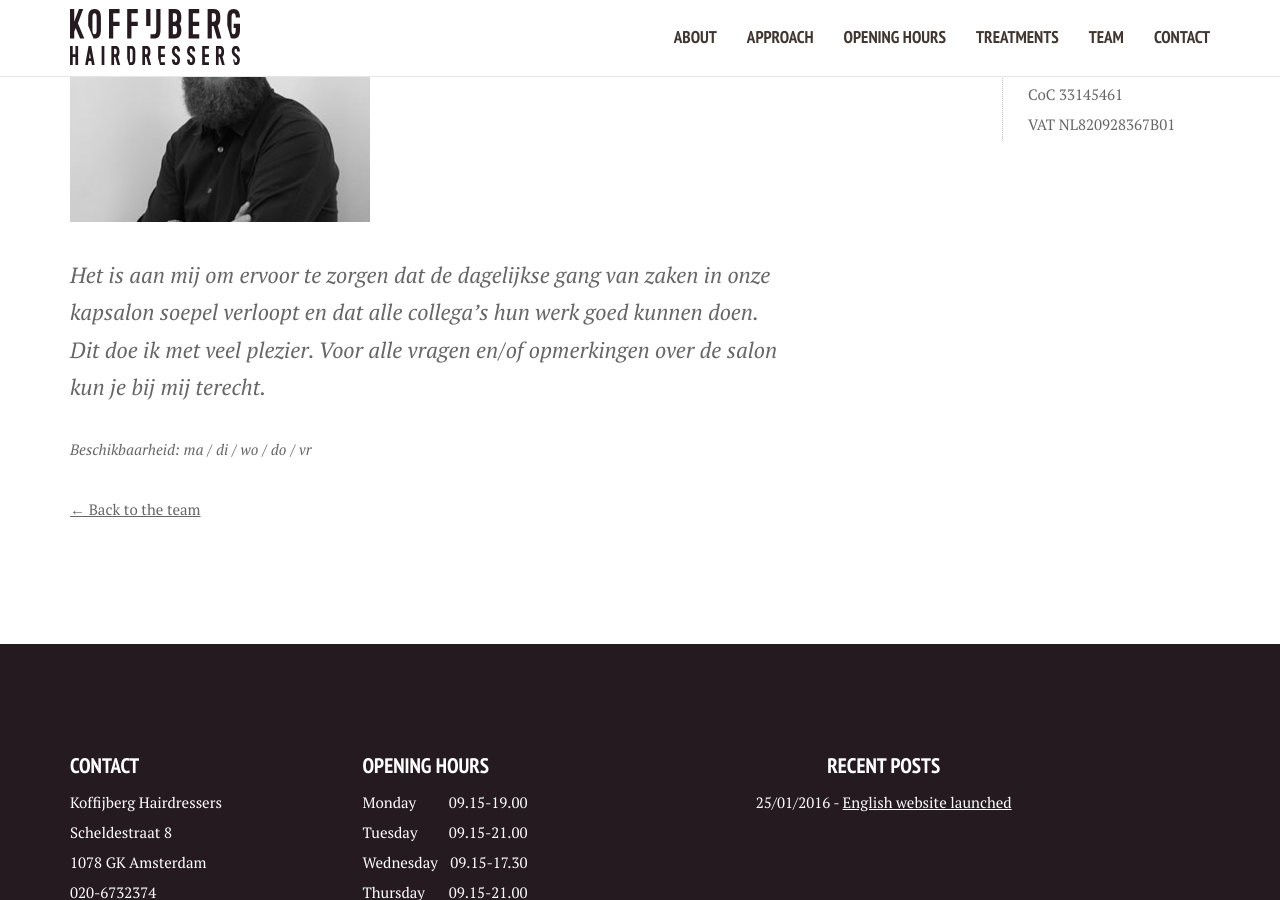
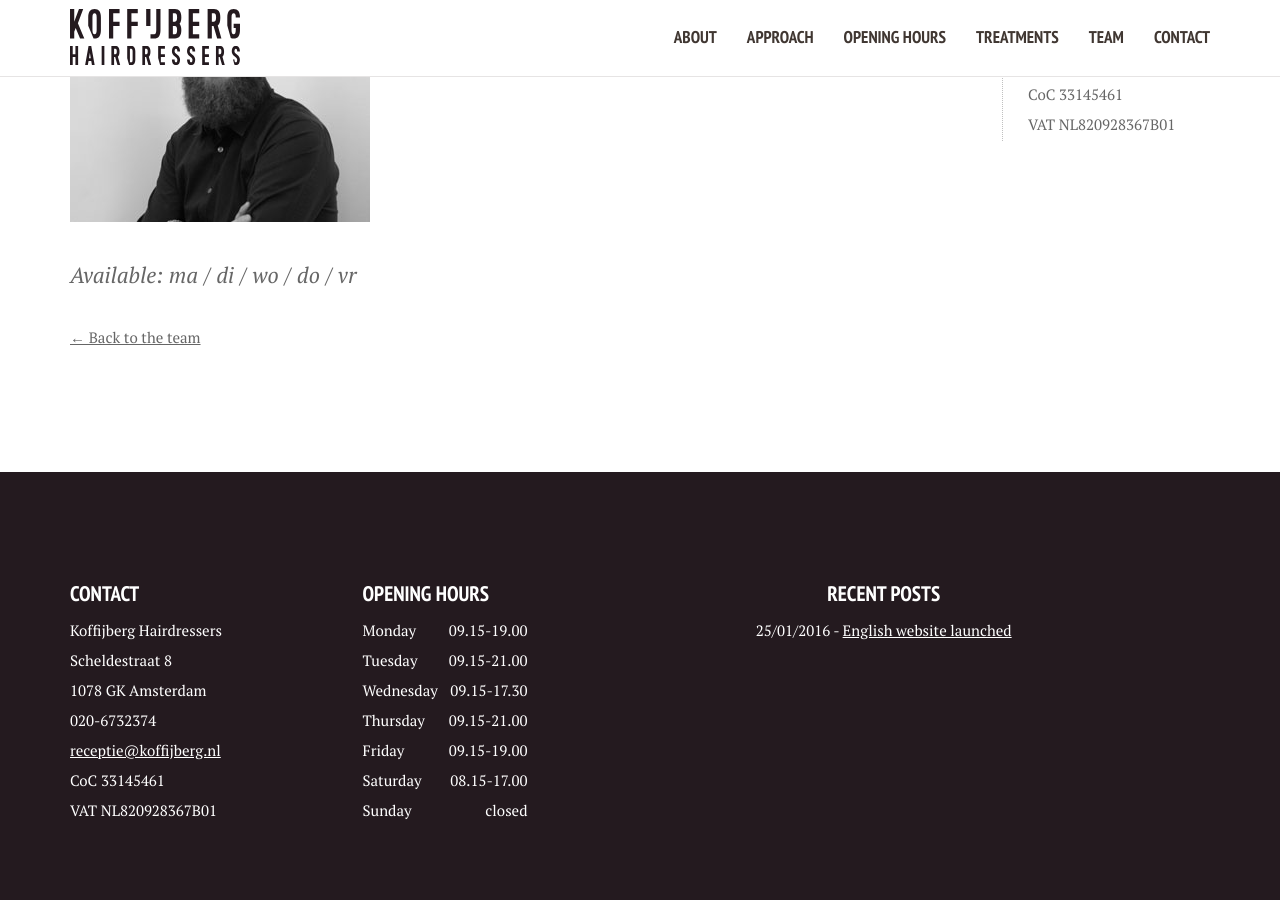
Before and after one commit to xuantiep/koffijberghairdressers, a Jekyll site: the page built from _members/robert.md, in a window 1280 px wide and 900 px high, scrolled down 570 px. Built offline with Jekyll 4.4.1, drawn with Linux system fonts in a browser that asks for light colours.

Commit message:
Updated '/_members/robert.md' via CloudCannon

```diff
--- a/_members/robert.md
+++ b/_members/robert.md
@@ -6,6 +6,4 @@ functie: Eigenaar & Office manager
 order: 20
 ---
 
-Het is aan mij om ervoor te zorgen dat de dagelijkse gang van zaken in onze kapsalon soepel verloopt en dat alle collega's hun werk goed kunnen doen. Dit doe ik met veel plezier. Voor alle vragen en/of opmerkingen over de salon kun je bij mij terecht.
-
-*Beschikbaarheid: ma / di / wo / do / vr*
+Available*: ma / di / wo / do / vr*
```
